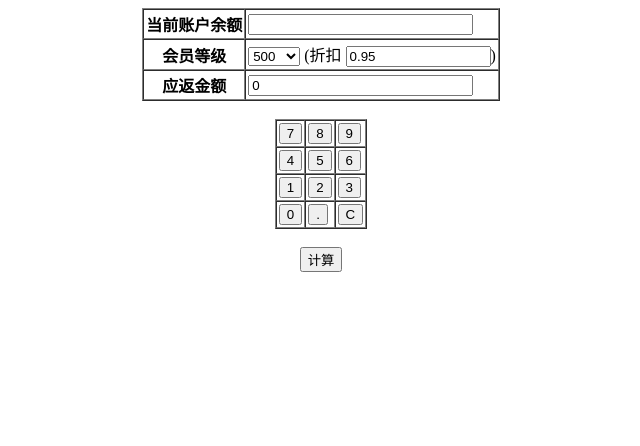
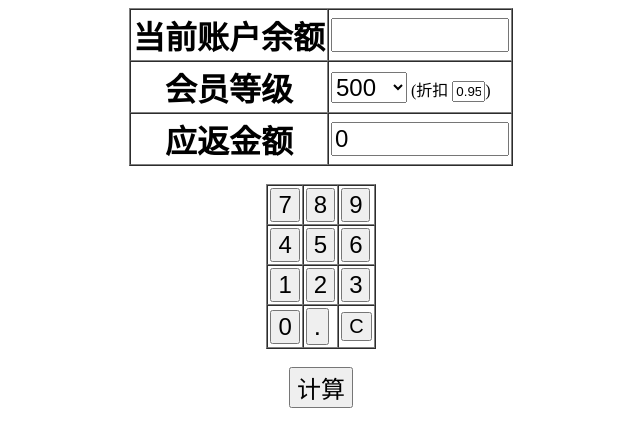
Before and after one commit to raidenawkward/mojowithdraw, a plain HTML site: page index.html in a window 1280 px wide. Shown: the whole page, without its empty margins (319-959 px from the left). Drawn offline with Linux system fonts and the light colour scheme.

Commit message:
change content styles

```diff
--- a/index.html
+++ b/index.html
@@ -74,28 +74,28 @@ function changeBackground(hexNumber)
             <TABLE border=1 cellPadding=2  cellspacing="0">
                 <TBODY>
                     <TR>
-                        <TH ><b>当前账户余额</b></TH>
+                        <TH ><b><font size="6">当前账户余额</font></b></TH>
                         <TD>
-                            <INPUT name=input onchange="calculateWithdraw(this.form, this, form.member_level)" size=25 >
+                            <INPUT name=input onchange="calculateWithdraw(this.form, this, form.member_level)" size=10 style="font-size:24px;" >
                         </TD>
                     <TR>
-                        <TH ><b>会员等级</b></TH>
+                        <TH ><b><font size="6">会员等级</font></b></TH>
                         <TD>
-                            <SELECT name=member_level
+                            <SELECT name=member_level style="font-size:24px;"
                                 onchange="onSelectLevel(this.form, form.input, this, form.discount)">
-                                <OPTION value=500 selected>500
+                                <OPTION value=500 selected><font size=4>500</font>
                                 <OPTION value=1000>1000
                                 <OPTION value=2000>2000
                                 <OPTION value=3000>3000</OPTION>
                             </SELECT>
                             (折扣
-                            <INPUT name=discount readonly="readonly" value="0.95" size="15">)
+                            <INPUT name=discount readonly="readonly" value="0.95" size="1">)
                         </TD>
                     </TR>
                     <TR>
-                        <TH ><b>应返金额</b></TH>
+                        <TH ><b><font size="6">应返金额</font></b></TH>
                         <TD>
-                            <INPUT name=display readonly="readonly" value="0" size=25>
+                            <INPUT name=display readonly="readonly" value="0" size=10 style="font-size:24px;">
                         </TD>
                     </TR>
                 </TBODY>
@@ -105,48 +105,48 @@ function changeBackground(hexNumber)
                 <TBODY>
                     <TR>
                         <TD>
-                        <INPUT onclick="addChar(this.form.input,'7')" type=button value=7>
+                        <INPUT onclick="addChar(this.form.input,'7')" type=button value=7 style="font-size:24px;">
                         </TD>
                         <TD>
-                        <INPUT onclick="addChar(this.form.input,'8')" type=button value=8>
+                        <INPUT onclick="addChar(this.form.input,'8')" type=button value=8 style="font-size:24px;">
                         </TD>
                         <TD>
-                        <INPUT onclick="addChar(this.form.input,'9')" type=button value=9>
+                        <INPUT onclick="addChar(this.form.input,'9')" type=button value=9 style="font-size:24px;">
                         </TD>
                     <TR>
                     <TD>
-                        <INPUT onclick="addChar(this.form.input,'4')" type=button value=4>
+                        <INPUT onclick="addChar(this.form.input,'4')" type=button value=4 style="font-size:24px;">
                     </TD>
                     <TD>
-                        <INPUT onclick="addChar(this.form.input,'5')" type=button value=5>
+                        <INPUT onclick="addChar(this.form.input,'5')" type=button value=5 style="font-size:24px;">
                     </TD>
                     <TD>
-                    <INPUT onclick="addChar(this.form.input,'6')" type=button value=6>
+                    <INPUT onclick="addChar(this.form.input,'6')" type=button value=6 style="font-size:24px;">
                     </TD>
                     <TR>
                     <TD>
-                    <INPUT onclick="addChar(this.form.input,'1')" type=button value=1>
+                    <INPUT onclick="addChar(this.form.input,'1')" type=button value=1 style="font-size:24px;">
                     </TD>
                     <TD>
-                    <INPUT onclick="addChar(this.form.input,'2')" type=button value=2>
+                    <INPUT onclick="addChar(this.form.input,'2')" type=button value=2 style="font-size:24px;">
                     </TD>
                     <TD>
-                    <INPUT onclick="addChar(this.form.input,'3')" type=button value=3>
+                    <INPUT onclick="addChar(this.form.input,'3')" type=button value=3 style="font-size:24px;">
                     </TD>
                     <TR>
                     <TD>
-                    <INPUT onclick="addChar(this.form.input,'0')" type=button value=0>
+                    <INPUT onclick="addChar(this.form.input,'0')" type=button value=0 style="font-size:24px;">
                     </TD>
                     <TD>
-                    <INPUT onclick="addChar(this.form.input,'.')" type=button value=.>
+                    <INPUT onclick="addChar(this.form.input,'.')" type=button value=. style="font-size:26px;">
                     </TD>
                     <TD>
-                    <INPUT onclick="onClear(this.form)" type=button value=C>
+                    <INPUT onclick="onClear(this.form)" type=button value=C style="font-size:20px;">
                     </TR>
                 </TBODY>
             </TABLE>
             <BR>
-            <TR><INPUT onclick="calculateWithdraw(this.form, form.input, form.member_level)" type=button value="计算" size="25"></TR>
+            <TR><INPUT onclick="calculateWithdraw(this.form, form.input, form.member_level)" type=button value="计算" size="25" style="font-size:24px;"></TR>
         </FORM>
     </center>
 </body>
```
